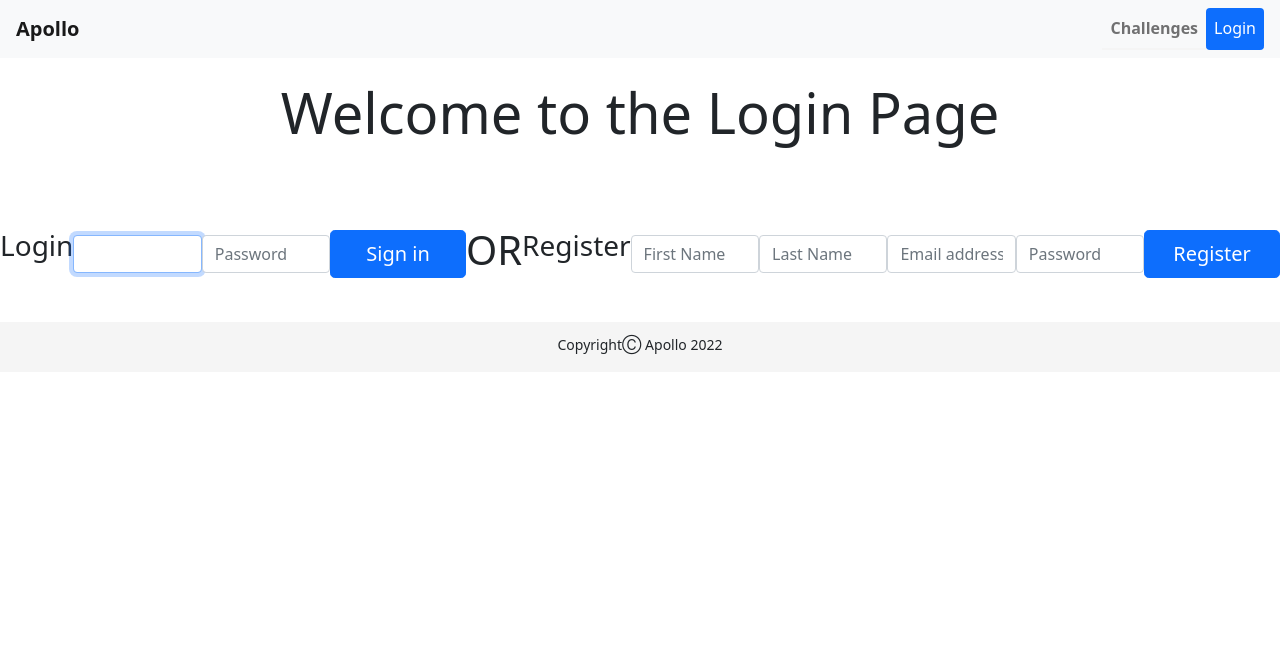
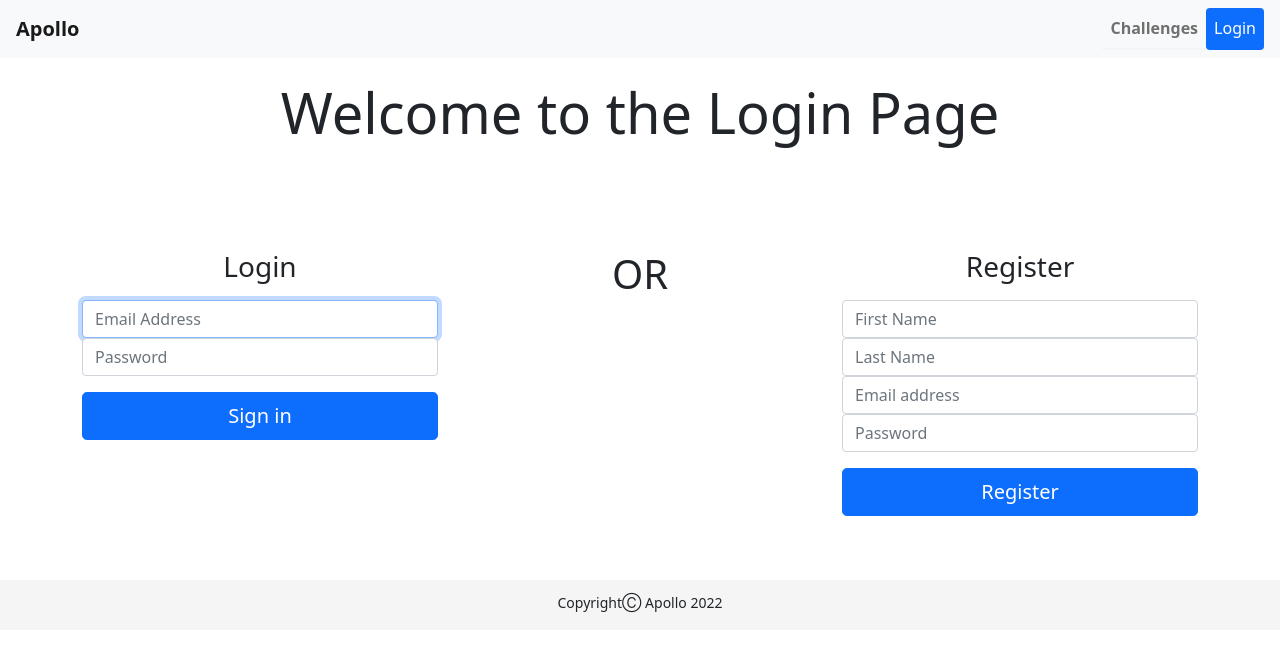
Before and after one commit to B2B-Music-Lesson/Frontend, a React (Create React App) app: page /login in a window 1280 px wide. Shown: the top 652 px of the page. Built offline with nearby package versions, Linux system fonts and the light colour scheme.

Commit message:
fix login design

```diff
--- a/src/pages/Login.jsx
+++ b/src/pages/Login.jsx
@@ -14,6 +14,9 @@ function Login() {
     <div className="login">
       <ActionBanner headerText="Welcome to the Login Page" />
       <div className="loginForm">
+        <div class="container m-4">
+          <div class="row">
+            <div class="col-sm">
               <h1 class="h3 mb-3 font-weight-normal">Login</h1>
               <label for="inputEmail" class="sr-only">
                 {/* firstname + lastname (tolowercase) */}
@@ -24,6 +27,7 @@ function Login() {
                 id="inputUserName"
                 class="form-control"
                 required=""
+                placeholder="Email Address"
                 autofocus=""
                 onChange={(e) => setUserName(e.target.value)}
               />
@@ -36,16 +40,20 @@ function Login() {
                 class="form-control"
                 placeholder="Password"
                 required=""
-          onChange={(e)=> setPassword(e.target.value)}
+                onChange={(e) => setPassword(e.target.value)}
               />
               <div class="checkbox mb-3"></div>
-          <button class="btn btn-lg btn-primary btn-block" onClick={() =>
-            getUser(user, password)
-          }>
+              <button
+                class="btn btn-lg btn-primary btn-block"
+                onClick={() => getUser(user, password)}
+              >
                 Sign in
-        </button>
-
+              </button>{" "}
+            </div>
+            <div class="col-sm">
               <h1>OR</h1>
+            </div>
+            <div class="col-sm">
               <h1 class="h3 mb-3 font-weight-normal">Register</h1>
               <label for="firstName" class="sr-only">
                 First Name
@@ -98,7 +106,10 @@ function Login() {
                 }
               >
                 Register
-        </button>
+              </button>{" "}
+            </div>
+          </div>
+        </div>
       </div>
     </div>
   );
```
Lines whose indentation alone changed are shown as unchanged.
